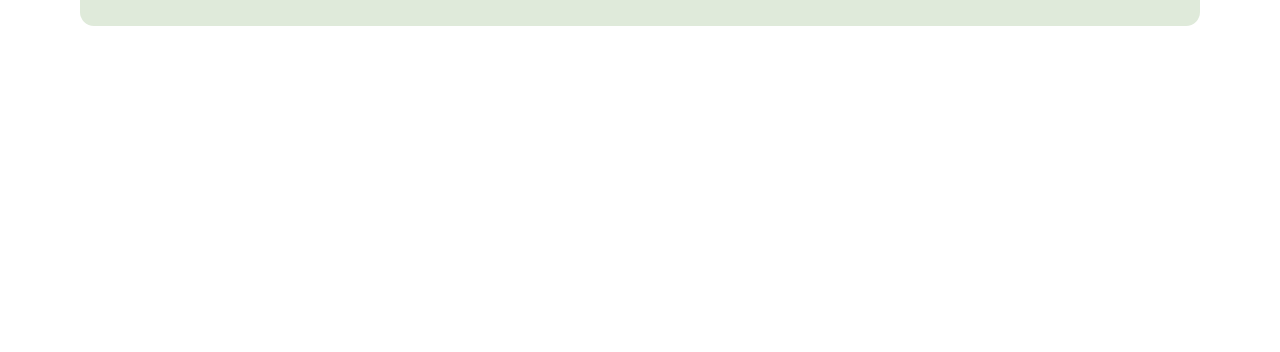
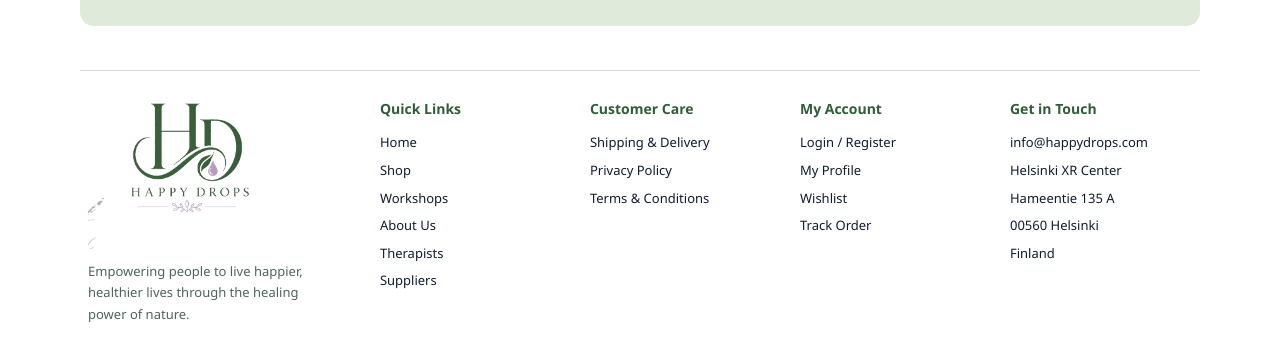
Before and after one commit to Poornimj/Happy-Drops, a React app in the folder frontend/: page / in a window 1280 px wide. Shown: the part 3172-3524 px from the top of the page. Before the commit the page ends 3198 px from the top, so only its background shows below. Built offline with nearby package versions, Linux system fonts and the light colour scheme; the HTML template or start-up script is replaced by a standard one.

Commit message:
Add compact about page footer

```diff
--- a/frontend/src/index.css
+++ b/frontend/src/index.css
@@ -2464,3 +2464,70 @@ a {
     height: 40px !important;
   }
 }
+
+/* Compact About footer */
+.about-footer {
+  width: min(1120px, calc(100% - 32px));
+  margin: 44px auto 0;
+  padding: 28px 8px 30px;
+  display: grid;
+  grid-template-columns: 1.45fr repeat(4, 1fr);
+  gap: 28px;
+  border-top: 1px solid #d8ddcf;
+  color: #0f1d31;
+  font-family: "Segoe UI", Arial, sans-serif;
+  font-size: 13px;
+}
+
+.footer-brand img {
+  width: 170px;
+  height: auto;
+  display: block;
+  margin-bottom: 12px;
+}
+
+.footer-brand p {
+  max-width: 230px;
+  margin: 0;
+  color: #4f655a;
+  font-size: 13px;
+  line-height: 1.65;
+}
+
+.footer-column {
+  display: flex;
+  flex-direction: column;
+  gap: 10px;
+}
+
+.footer-column h3 {
+  margin: 0 0 6px;
+  color: #315c38;
+  font-family: "Segoe UI", Arial, sans-serif;
+  font-size: 14px;
+  font-weight: 800;
+}
+
+.footer-column a,
+.footer-column span {
+  color: #0f1d31;
+  font-size: 13px;
+  line-height: 1.35;
+}
+
+.footer-column a:hover {
+  color: #a67ac5;
+}
+
+@media (max-width: 900px) {
+  .about-footer {
+    grid-template-columns: 1fr 1fr;
+    gap: 24px;
+  }
+}
+
+@media (max-width: 560px) {
+  .about-footer {
+    grid-template-columns: 1fr;
+  }
+}
--- a/frontend/src/pages/AboutUs.jsx
+++ b/frontend/src/pages/AboutUs.jsx
@@ -1,4 +1,5 @@
 import aboutMission from "../assets/images/about-mission.png";
+import footerLogo from "../assets/logos/happy-drops-exact-logo-no-box.png";
 import confirmedBottle from "../assets/images/confirmed-bottle.png";
 import heroCalmImage from "../assets/images/happy-drops-hero-calm.jpeg";
 import growingHarvestImage from "../assets/images/happy-drops-growing-harvest.jpeg";
@@ -220,6 +221,49 @@ function AboutUs() {
         </div>
         <img src={confirmedBottle} alt="Happy Drops Anti Wrinkle bottle" />
       </section>
+      <footer className="about-footer">
+        <div className="footer-brand">
+          <img src={footerLogo} alt="Happy Drops" />
+          <p>
+            Empowering people to live happier, healthier lives through the
+            healing power of nature.
+          </p>
+        </div>
+
+        <div className="footer-column">
+          <h3>Quick Links</h3>
+          <a href="#">Home</a>
+          <a href="#">Shop</a>
+          <a href="#">Workshops</a>
+          <a href="#">About Us</a>
+          <a href="#">Therapists</a>
+          <a href="#">Suppliers</a>
+        </div>
+
+        <div className="footer-column">
+          <h3>Customer Care</h3>
+          <a href="#">Shipping &amp; Delivery</a>
+          <a href="#">Privacy Policy</a>
+          <a href="#">Terms &amp; Conditions</a>
+        </div>
+
+        <div className="footer-column">
+          <h3>My Account</h3>
+          <a href="#">Login / Register</a>
+          <a href="#">My Profile</a>
+          <a href="#">Wishlist</a>
+          <a href="#">Track Order</a>
+        </div>
+
+        <div className="footer-column">
+          <h3>Get in Touch</h3>
+          <a href="mailto:info@happydrops.com">info@happydrops.com</a>
+          <span>Helsinki XR Center</span>
+          <span>Hameentie 135 A</span>
+          <span>00560 Helsinki</span>
+          <span>Finland</span>
+        </div>
+      </footer>
     </main>
   );
 }
```
